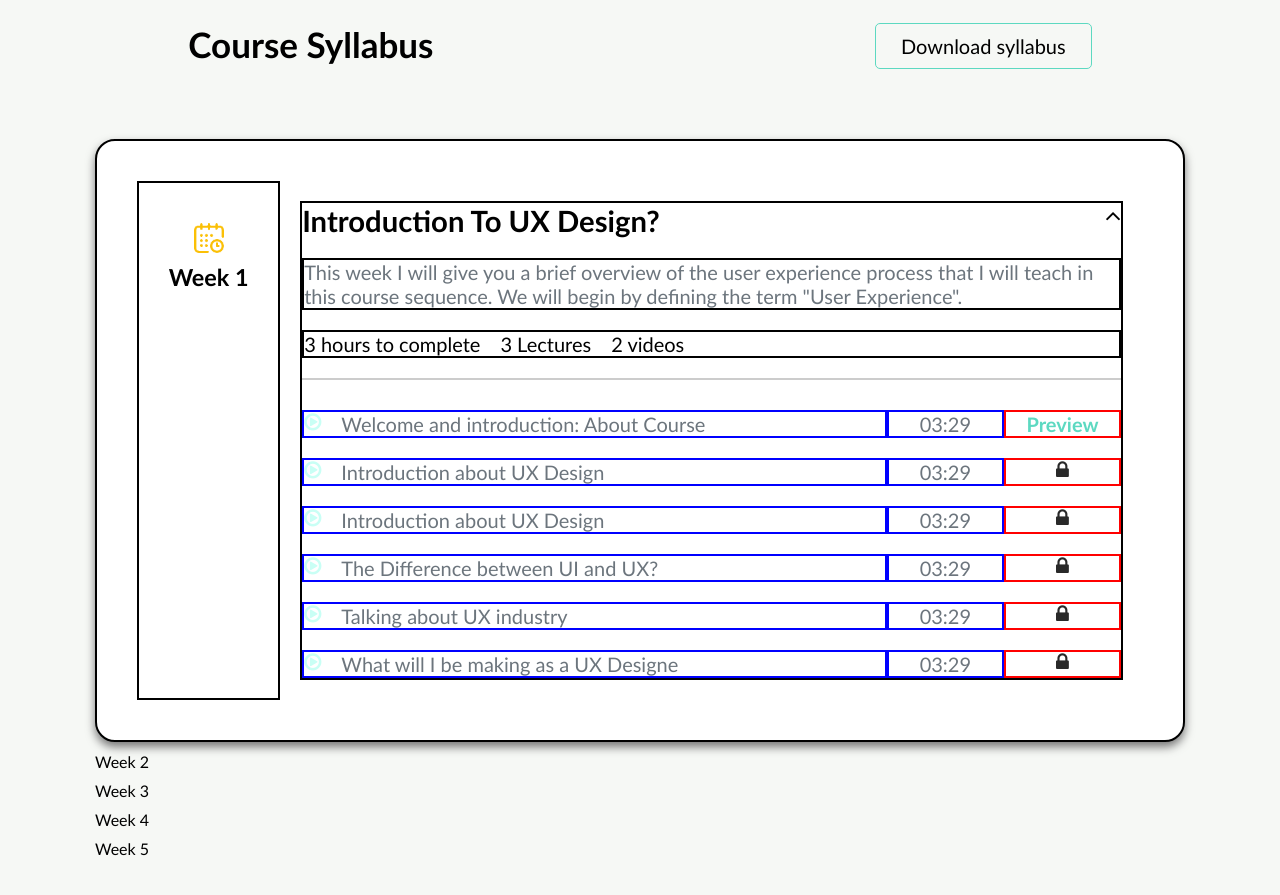
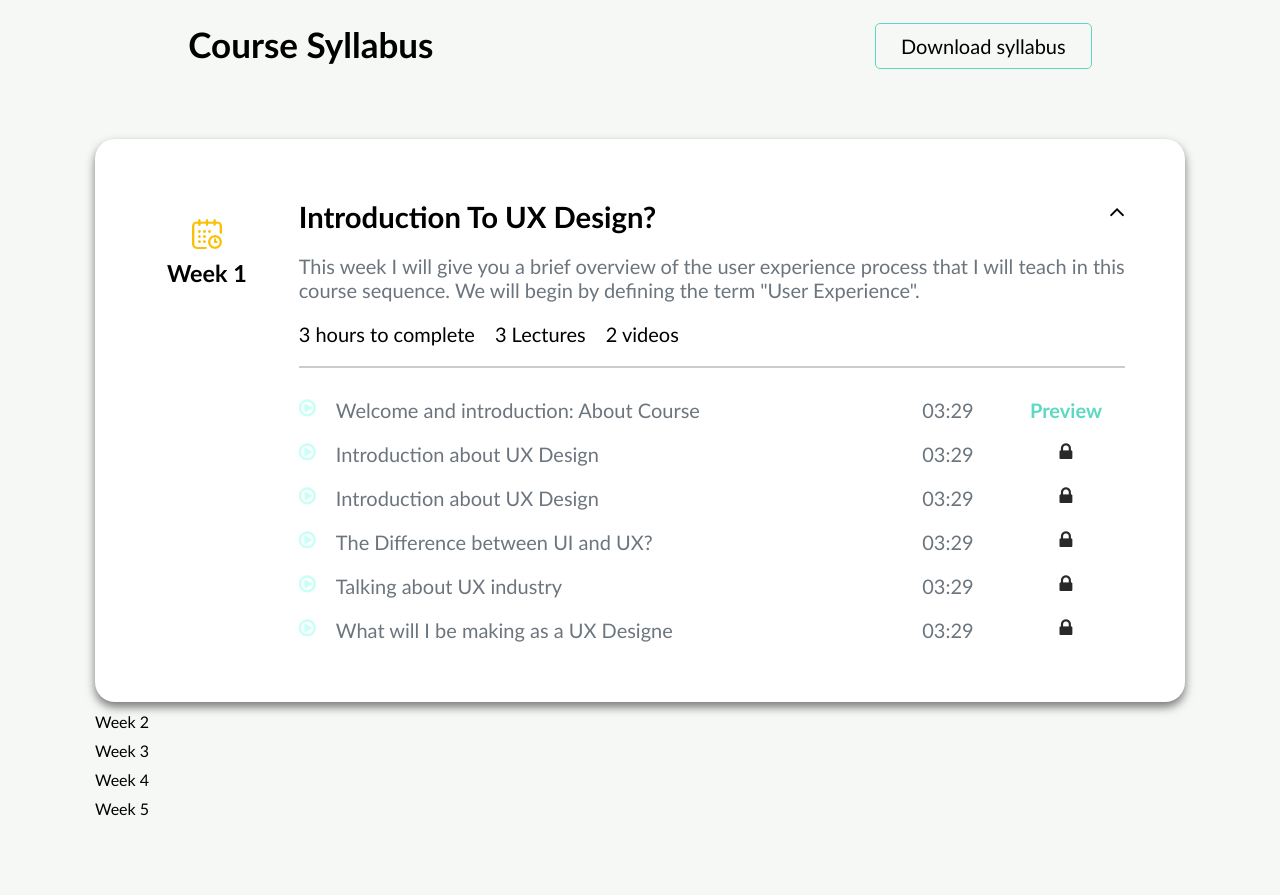
Before and after one commit to front-end-by-rimantas/37-grupe-portfolio-docland, a plain HTML site: page index.html in a window 1280 px wide. Shown: the part 1680-2575 px from the top of the page. Drawn offline with Linux system fonts and the light colour scheme.

Commit message:
Screen-response

```diff
--- a/css/pages/home.css
+++ b/css/pages/home.css
@@ -136,7 +136,6 @@ font-weight: normal;
 
 /* course syllabus content start */
 .WeekBox{
-    border: 2px solid black;
     display: flex;
     flex-direction: row;
     background-color: white;
@@ -146,7 +145,6 @@ font-weight: normal;
     width: 100%;
 }
 .WeekNumber{
-    border: 2px solid black;
     padding-top: 40px;
     font-size: 20px;
     width: 25%;
@@ -161,7 +159,6 @@ font-weight: normal;
     height: 30px;
 }
 .WeekPlan{
-    border: 2px solid black;
     font-size: 25px;
     margin: 20px;
 }
@@ -173,16 +170,9 @@ font-weight: normal;
 .ListAndDropdown i{
     cursor: pointer;
 }
-/* .ListAndDropdown > i:active .dropWeekPlan{
-    display: flex;
-    flex-direction: column;
-    gap: 20px;
-
-} */
 .AboutPlan{
     margin-top: 20px;
     margin-bottom: 20px;
-    border: 2px solid black;
     color: #6c757d;
     font-size: 20px;
 
@@ -195,7 +185,6 @@ font-weight: normal;
     justify-content: left;
     width: auto;
     gap:20px;
-    border: 2px solid black;
 }
 .courseLine{
     border: 0.5px solid #ccc;
@@ -219,9 +208,6 @@ font-weight: normal;
     color: #C9FFF5;
 }
 .courseList{
-    /* display: grid;
-    grid-template-columns: repeat(2, 1fr);
-    border: 2px solid blue; */
     display: flex;
     flex-direction: row;
     width: 100%;
@@ -229,18 +215,15 @@ font-weight: normal;
 .courseName{
     display: flex;
     flex-direction: column;
-    border: 2px solid blue;
     width: 75%;
 }
 .courseLength{
-    border: 2px solid blue;
     display: flex;
     flex-direction: column;
     width: 15%;
     align-items: center;
 }
 .courseStatus{
-    border: 2px solid red;
     display: flex;
     flex-direction: column;
     color: #5DD9C1;
@@ -263,7 +246,6 @@ font-weight: normal;
         font-size: 19px;
     }
     .WeekBox{
-        border: 2px solid black;
         display: flex;
         flex-direction: column;
         padding: 0;
@@ -281,7 +263,6 @@ font-weight: normal;
     }
 @media(max-width: 700px){
     .WeekBox{
-        border: 2px solid black;
         display: flex;
         flex-direction: column;
         padding: 0;
```
